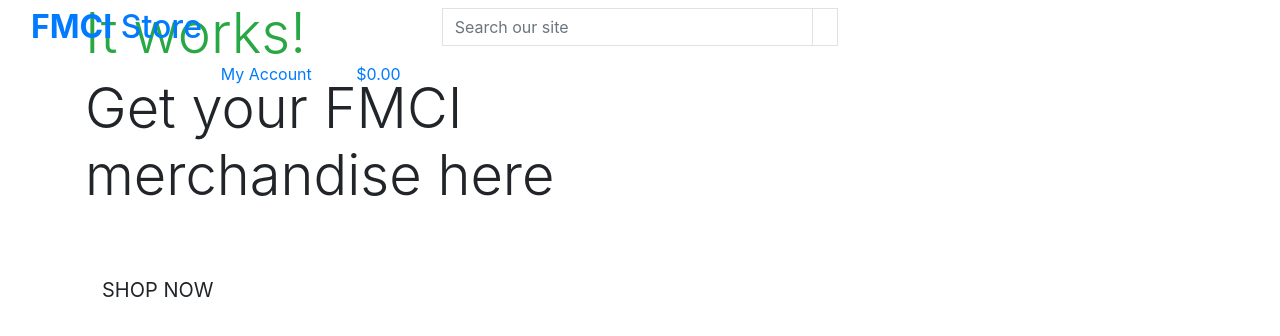
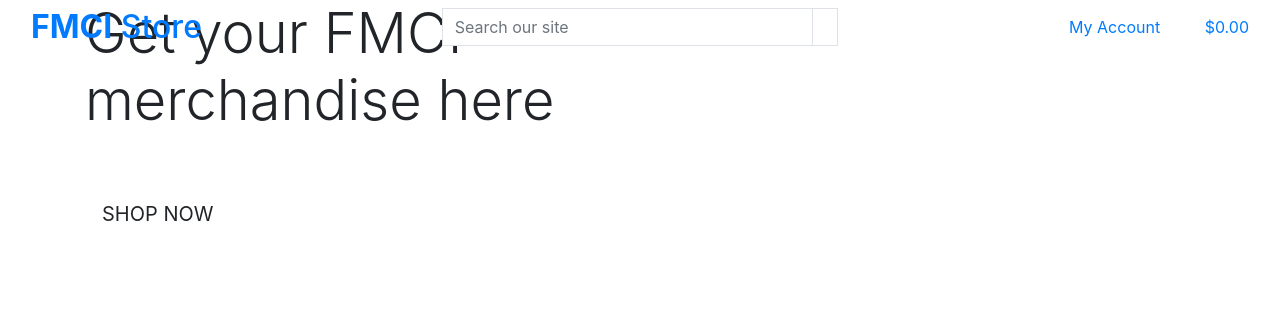
Before and after one commit to brianach/fmci-store, a Django app: page / in a window 1280 px wide. Shown: the top 336 px of the page. Run offline with Django 3.2, Linux system fonts and the light colour scheme.

Commit message:
Delete index testing code and reorder base template header

```diff
--- a/home/templates/home/index.html
+++ b/home/templates/home/index.html
@@ -4,7 +4,7 @@
 {%  block page_header %}
     <div class="container header-container">
         <div class="row">
-            <div class="col"><h1 class="display-4 text-success">It works!</h1></div>
+            <div class="col"></div>
         </div>
     </div>
 {% endblock %}
--- a/templates/base.html
+++ b/templates/base.html
@@ -61,7 +61,6 @@
                     </div>
                 </form>
             </div>
-        </div>
             <div class="col-12 col-lg-4 my-auto py-1 py-lg-0">
                 <ul class="list-inline list-unstyled text-center text-lg-right my-0">
                     <li class="list-inline-item dropdown">
@@ -100,6 +99,7 @@
                     </li>
                 </ul>
             </div>
+        </div>
     </header>
 
     {% if messages %}
```
Lines whose indentation alone changed are shown as unchanged.
